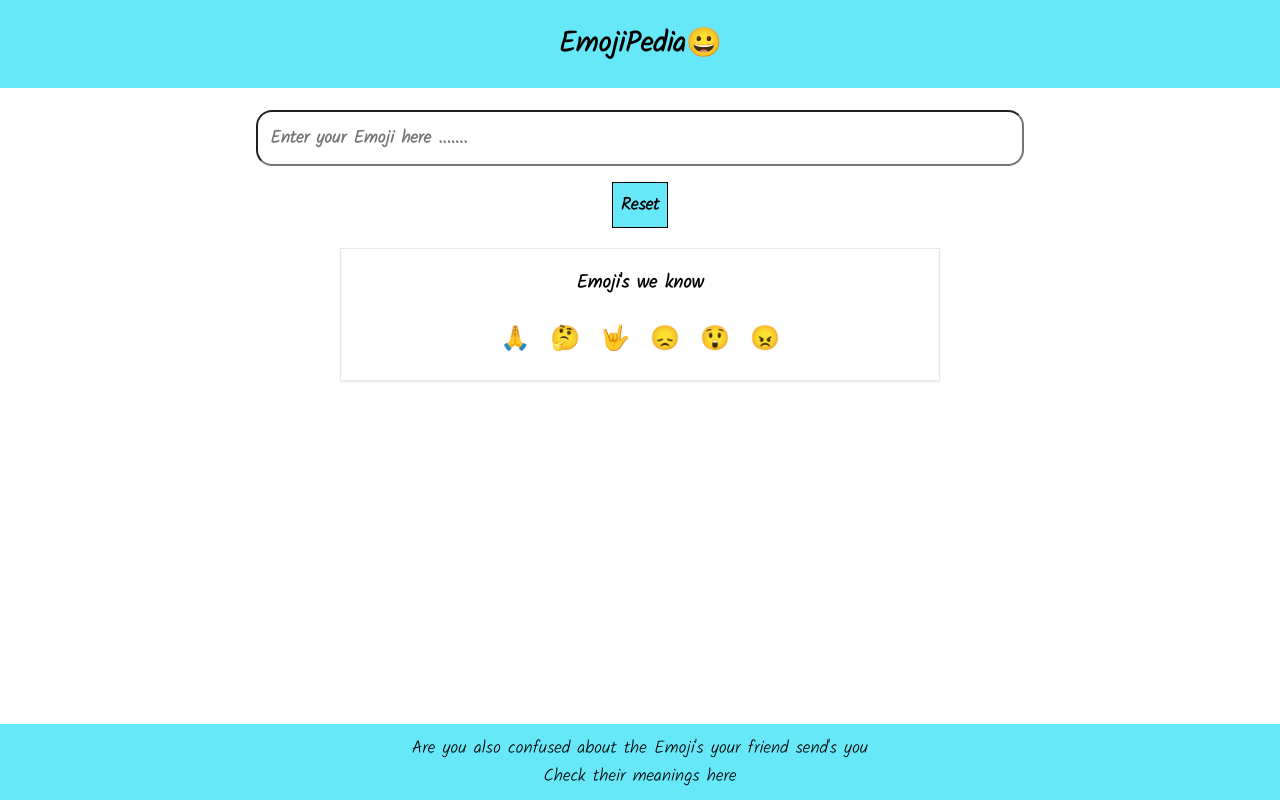
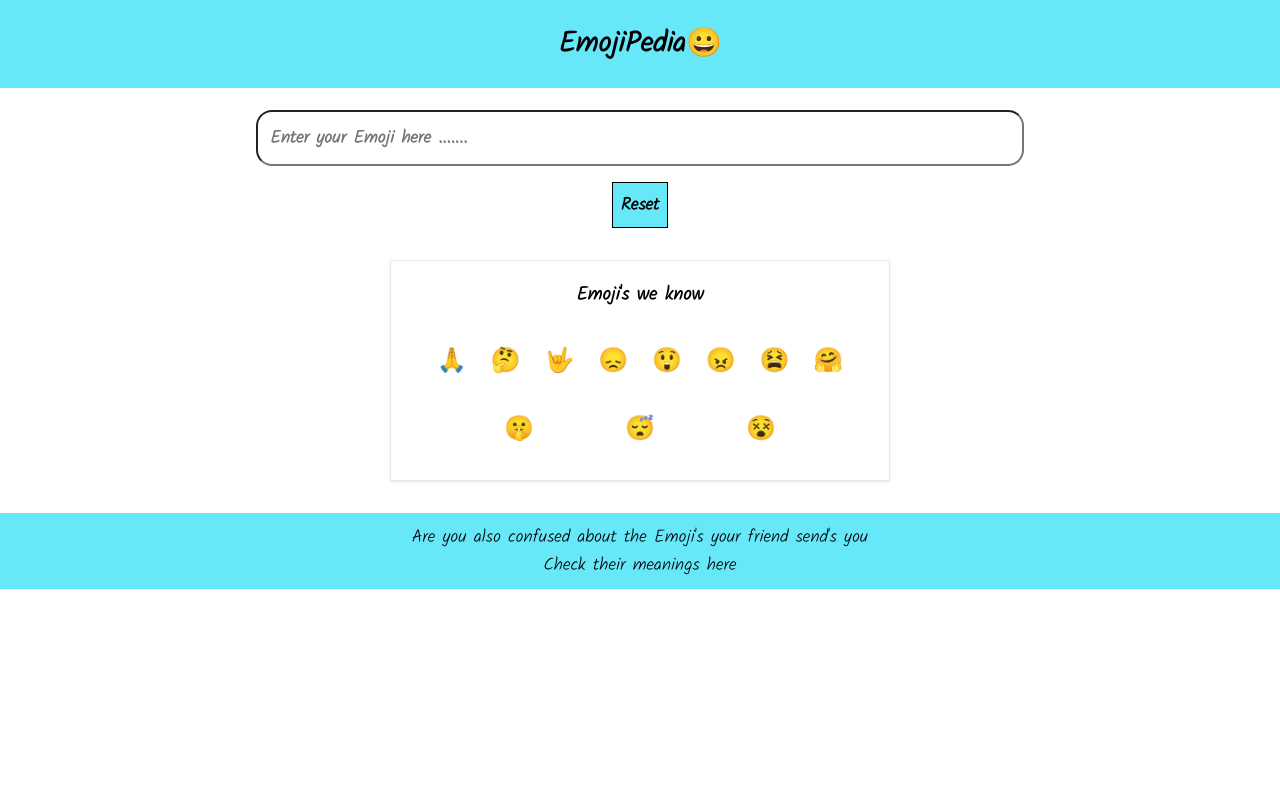
Before and after one commit to Aman-Jain1996/EmojiPedia, a React (Create React App) app: page / in a window 1280 px wide. Built offline with nearby package versions, Linux system fonts and the light colour scheme.

Commit message:
Added emoji's

```diff
--- a/src/App.js
+++ b/src/App.js
@@ -7,10 +7,18 @@ const dict = {
   "🤟": "Love-You Gesture",
   "😞": "Disappointed Face",
   "😲": "Astonished Face",
-  "😠": " Angry Face"
+  "😠": " Angry Face",
+  "😫": "Tired Face",
+  "🤗": "Hugging Face",
+  "🤫": "Shushing Face",
+  "😴": "Sleeping Face",
+  "😵": "Dizzy Face"
 };
 
 var emojisKnown = Object.keys(dict);
+var emojiMeaning = Object.values(dict);
+
+emojiMeaning = emojiMeaning.map((item) => item.toUpperCase());
 
 export default function App() {
   const [input, InputHandler] = useState();
@@ -18,9 +26,11 @@ export default function App() {
 
   function onChangeHandler(e) {
     var userInput = e.target.value;
-    if (e.target.value in dict) {
+
+    if (emojiMeaning.includes(userInput.toUpperCase())) {
+      let index = emojiMeaning.indexOf(userInput.toUpperCase());
       styleErrorHandler();
-      InputHandler(dict[userInput]);
+      InputHandler(emojisKnown[index]);
     } else {
       if (userInput === "") {
         InputHandler();
--- a/src/styles.css
+++ b/src/styles.css
@@ -2,12 +2,13 @@
 
 :root {
   --primary-color: #67e8f9;
-  --width: 600px;
+  --width: 500px;
   font-family: "Kalam", cursive;
 }
 
 .App {
   text-align: center;
+  min-height: 100vh;
 }
 
 body {
@@ -73,7 +74,7 @@ header div {
 
 footer {
   bottom: 0;
-  position: fixed;
+  position: relative;
   width: 100%;
   text-align: center;
   display: block;
@@ -93,13 +94,21 @@ footer div {
 }
 
 .emojiList {
-  margin-top: 2rem;
   border: 1px solid #e5e7eb;
   padding: 0rem 2rem;
-  margin: auto;
+  margin: 2rem auto;
+  width: 90%;
   max-width: var(--width);
   box-shadow: 0 1px 2px rgba(0, 0, 0, 0.1);
   box-sizing: border-box;
+}
+
+.emojiList div {
+  max-width: 600px;
+  display: flex;
+  flex-wrap: wrap;
+  justify-content: space-evenly;
+  align-content: center;
 }
 
 .emojiList:hover {
```
